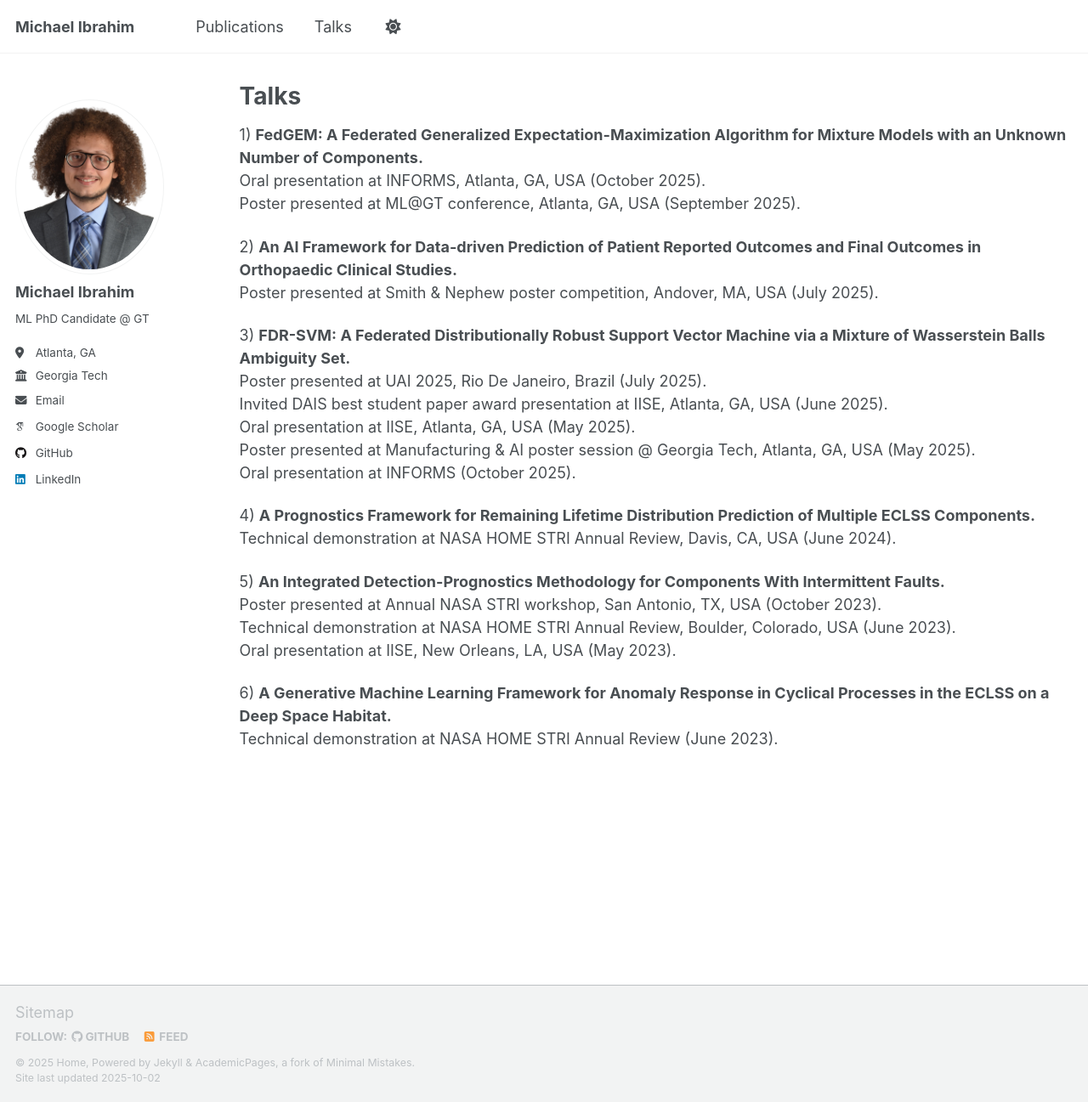
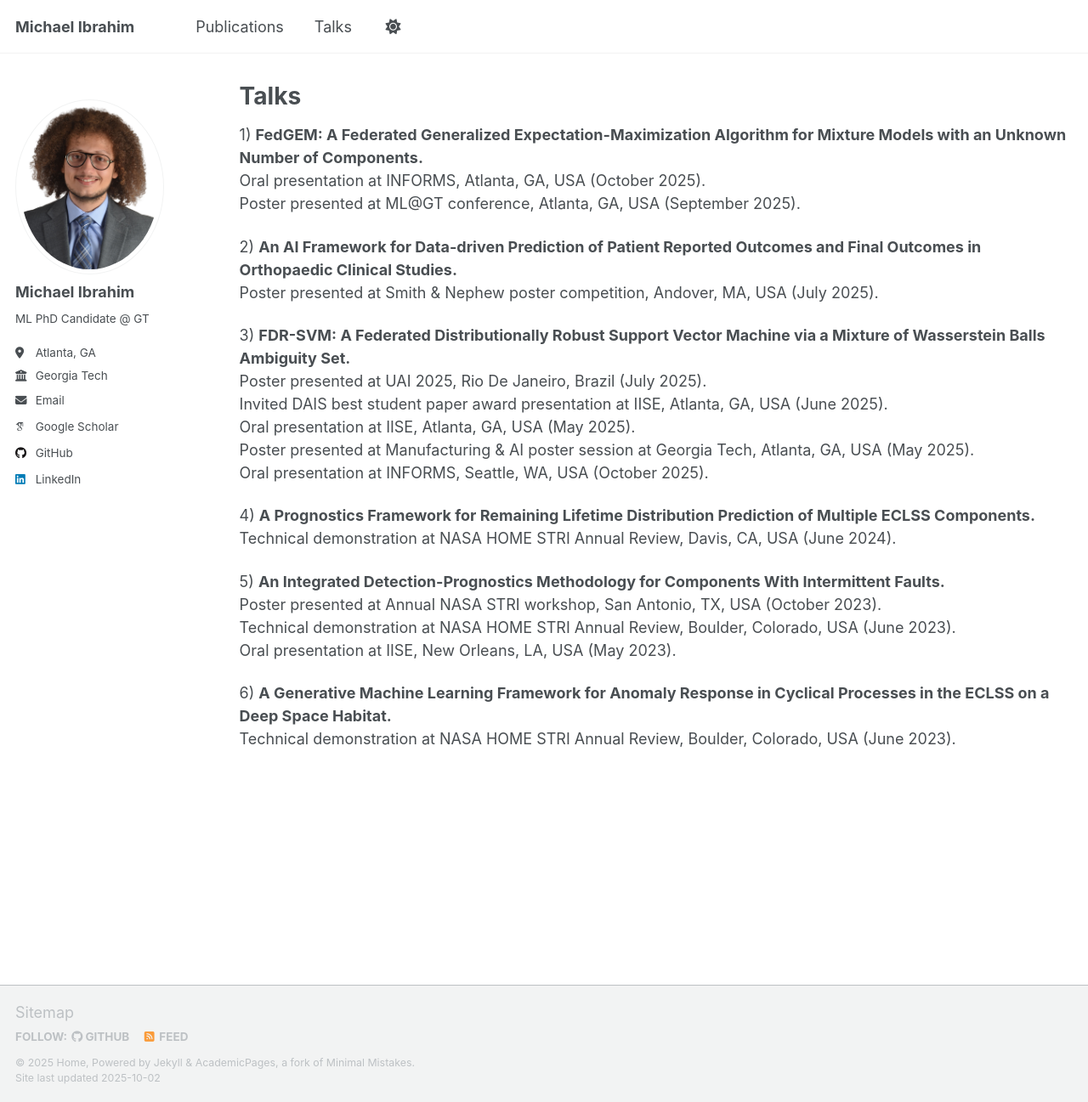
Before and after one commit to mibrahim41/mibrahim41.github.io, a Jekyll site: the page built from _pages/talks.md, in a window 1280 px wide and 1297 px high. Shown: the whole window at 85% size. Built offline with Jekyll 4.4.1, drawn with Linux system fonts in a browser that asks for light colours; some web fonts are replaced; a script that is not in the unit is left out.

Commit message:
Update talks.md

```diff
--- a/_pages/talks.md
+++ b/_pages/talks.md
@@ -16,8 +16,8 @@ author_profile: true
   Poster presented at UAI 2025, Rio De Janeiro, Brazil (July 2025).
   Invited DAIS best student paper award presentation at IISE, Atlanta, GA, USA (June 2025).
   Oral presentation at IISE, Atlanta, GA, USA (May 2025).
-  Poster presented at Manufacturing & AI poster session @ Georgia Tech, Atlanta, GA, USA (May 2025).
-  Oral presentation at INFORMS (October 2025).
+  Poster presented at Manufacturing & AI poster session at Georgia Tech, Atlanta, GA, USA (May 2025).
+  Oral presentation at INFORMS, Seattle, WA, USA (October 2025).
 
 4) **A Prognostics Framework for Remaining Lifetime Distribution Prediction of Multiple ECLSS Components.**
   Technical demonstration at NASA HOME STRI Annual Review, Davis, CA, USA (June 2024).
@@ -28,4 +28,4 @@ author_profile: true
   Oral presentation at IISE, New Orleans, LA, USA (May 2023).
 
 6) **A Generative Machine Learning Framework for Anomaly Response in Cyclical Processes in the ECLSS on a Deep Space Habitat.**
-  Technical demonstration at NASA HOME STRI Annual Review (June 2023).
+  Technical demonstration at NASA HOME STRI Annual Review, Boulder, Colorado, USA (June 2023).
```
